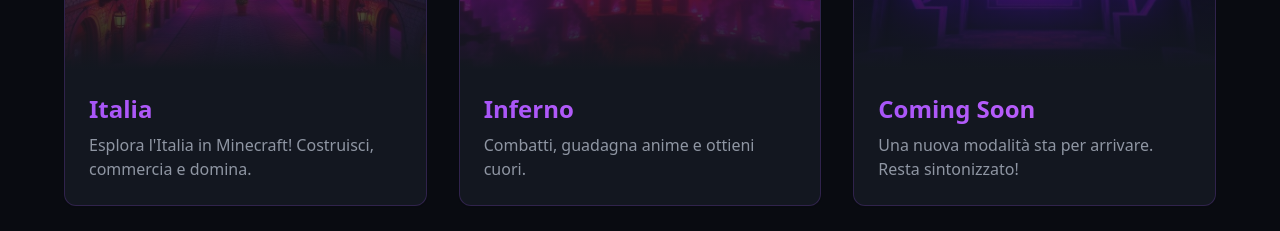
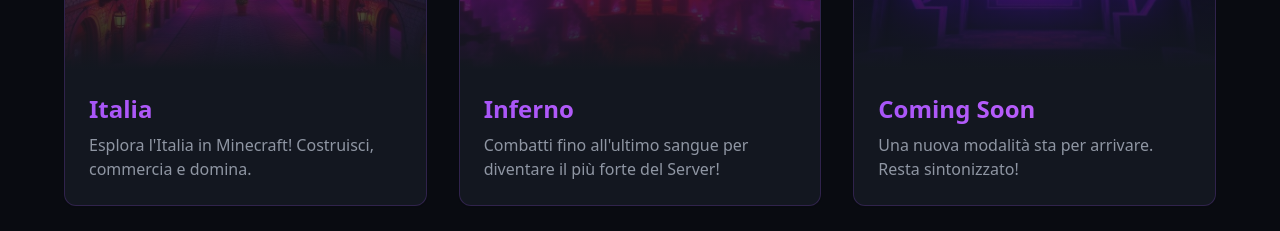
Before and after one commit to Sebastiano1412/cristogg-purple-portal, a React (Vite) app: page / in a window 1280 px wide. Shown: the part 2000-2231 px from the top of the page. Built offline with nearby package versions, Linux system fonts and the light colour scheme; no server answers; the HTML template or start-up script is replaced by a standard one.

Commit message:
Update Inferno game mode description

```diff
--- a/src/components/GameModes.tsx
+++ b/src/components/GameModes.tsx
@@ -13,7 +13,7 @@ const GameModes = () => {
     },
     {
       title: "Inferno",
-      description: "Combatti, guadagna anime e ottieni cuori.",
+      description: "Combatti fino all'ultimo sangue per diventare il più forte del Server!",
       image: infernoImage,
       available: true,
     },
```
